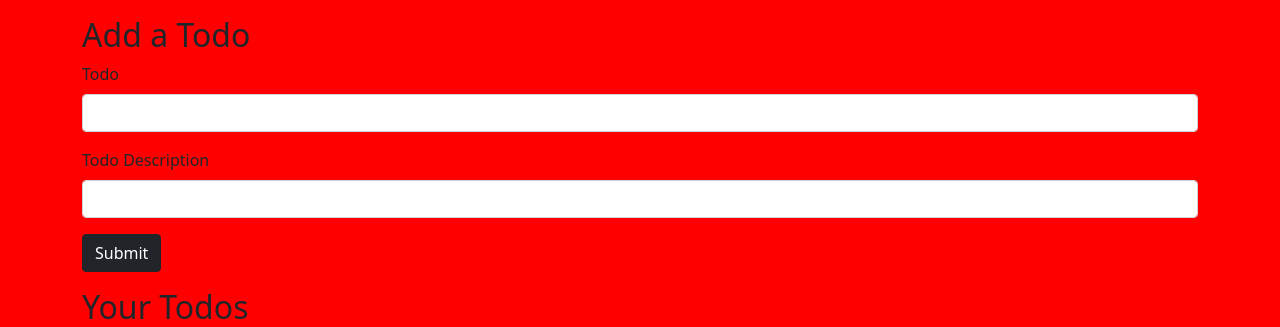
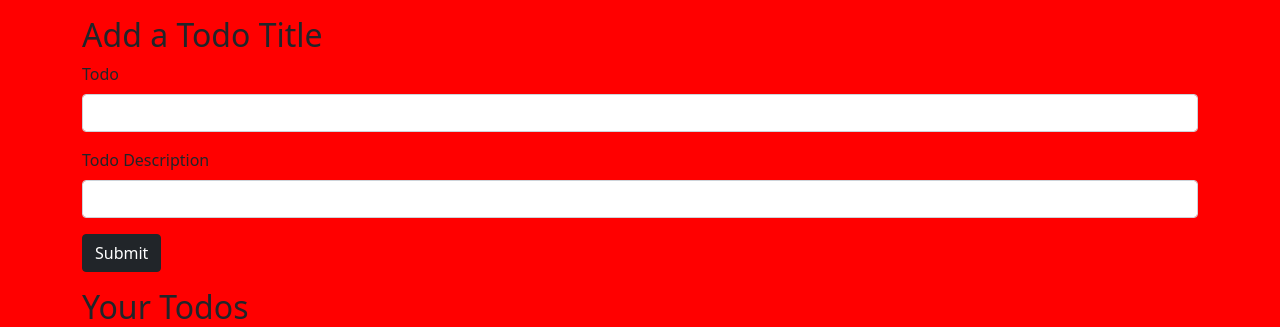
Before and after one commit to Adityac115/Flask-Todo-App, a Flask app: page / in a window 1280 px wide. Shown: the part 56-383 px from the top of the page. Run offline with Flask 2, Linux system fonts and the light colour scheme; data comes from the database, SQL or seed files in the repository.

Commit message:
changed somthing in index.html

```diff
--- a/templates/index.html
+++ b/templates/index.html
@@ -3,7 +3,7 @@
 {% block body %}
 
     <div class="container my-3">
-        <h2>Add a Todo</h2>
+        <h2>Add a Todo Title</h2>
         <form action="/" method="POST">
             <div class="mb-3">
               <label for="title" class="form-label">Todo </label>
```
